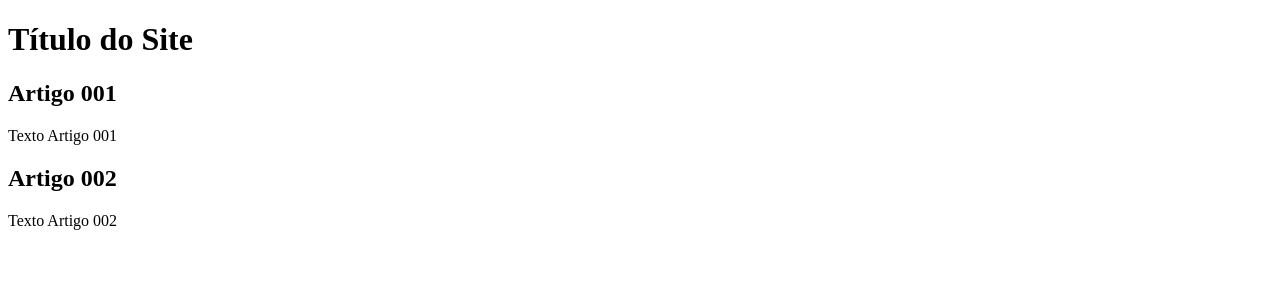
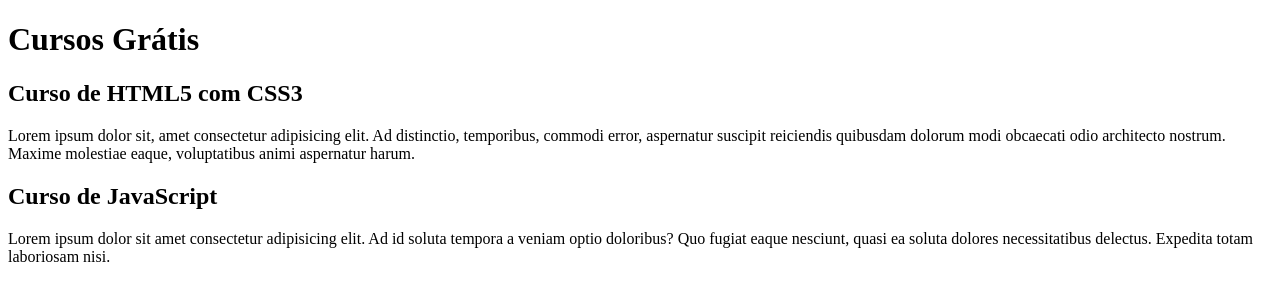
Before and after one commit to joaobrxyz/projeto-site, a plain HTML site: page index.html in a window 1280 px wide. Drawn offline with Linux system fonts and the light colour scheme.

Commit message:
comecei a escrever o conteúdo

```diff
--- a/index.html
+++ b/index.html
@@ -8,15 +8,15 @@
 <body>
     <main>
         <header>
-            <h1>Título do Site</h1>
+            <h1>Cursos Grátis</h1>
         </header>
         <article>
-            <h2>Artigo 001</h2>
-            <p>Texto Artigo 001</p>
+            <h2>Curso de HTML5 com CSS3</h2>
+            <p>Lorem ipsum dolor sit, amet consectetur adipisicing elit. Ad distinctio, temporibus, commodi error, aspernatur suscipit reiciendis quibusdam dolorum modi obcaecati odio architecto nostrum. Maxime molestiae eaque, voluptatibus animi aspernatur harum.</p>
         </article>
         <article>
-            <h2>Artigo 002</h2>
-            <p>Texto Artigo 002</p>
+            <h2>Curso de JavaScript</h2>
+            <p>Lorem ipsum dolor sit amet consectetur adipisicing elit. Ad id soluta tempora a veniam optio doloribus? Quo fugiat eaque nesciunt, quasi ea soluta dolores necessitatibus delectus. Expedita totam laboriosam nisi.</p>
         </article>
     </main>
 </body>
```
